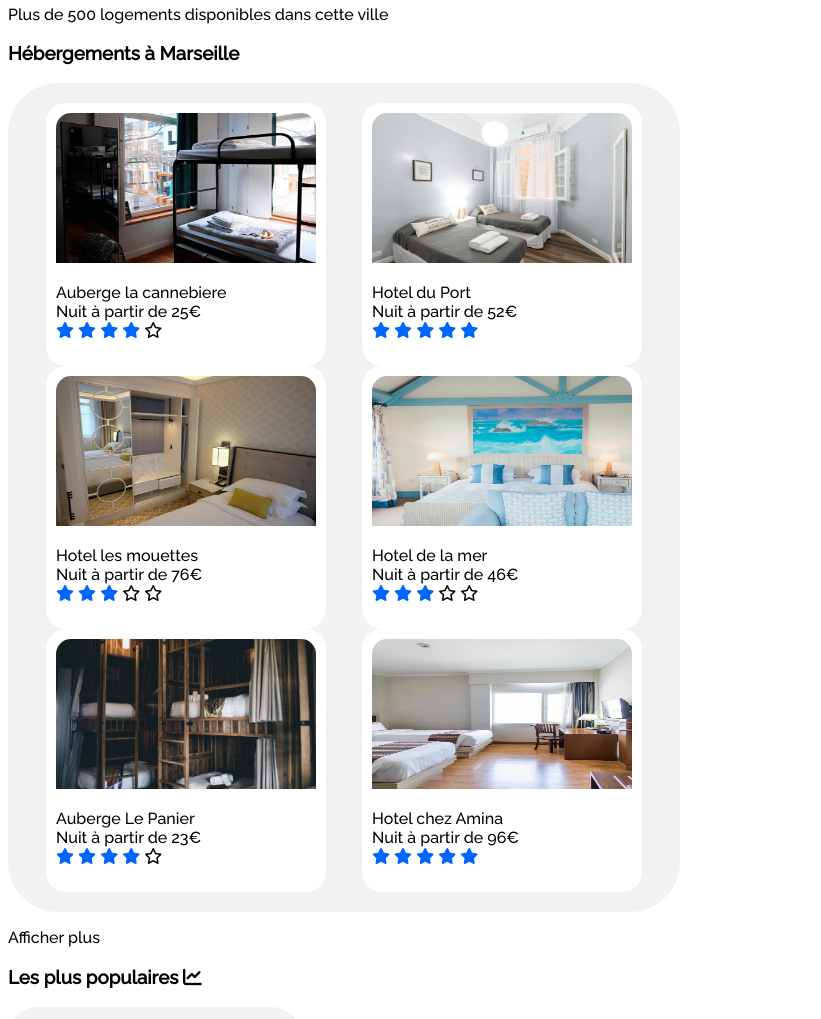
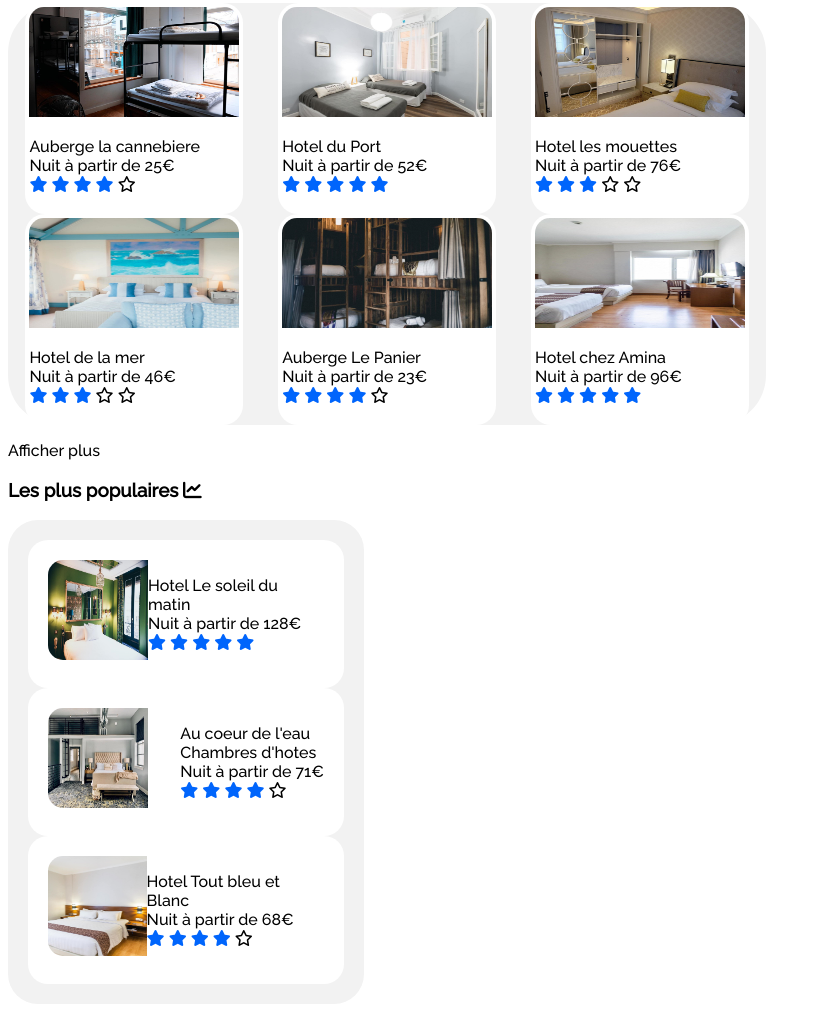
Before and after one commit to aissa-ba/AissataBa_2_19092020, a plain HTML site: page index.html in a window 1280 px wide. Shown: the part 447-1466 px from the top of the page, without its empty margins (0-821 px from the left). Drawn offline with Linux system fonts and the light colour scheme.

Commit message:
Sa avance

```diff
--- a/index.html
+++ b/index.html
@@ -14,7 +14,7 @@
         <!--debut header-->
         <div class="logoreservia">
             <img src="images/Logo_Reservia.png" alt="logo reservia" class="logo"/></div>
-        <nav>
+        <nav class="nav">
                 <!--ancres-->
                 <a href="#Hebergements_Marseille">Hébergements</a>
                 <a href="#Activites_Marseille">Activités</a>
@@ -41,7 +41,7 @@
             <h3 id="Hebergements_Marseille">Hébergements à Marseille</h3>
         <!--article t h3-->
             <div class="hebergements">
-                <div class="hbg1"><img src="images/la_cannebiere.jpeg" alt="Auberge la cannebiere" class="img">
+                <div class="hbg"><img src="images/la_cannebiere.jpeg" alt="Auberge la cannebiere" class="img">
                     <p>Auberge la cannebiere<br>
                     Nuit à partir de 25€<br>
                     <i class="fas fa-star"></i>
@@ -52,7 +52,7 @@
                 </div>
 
 
-                <div class="hbg2"><img src="images/hotel_du_port.jpeg" alt="Hotel du port" class="img">
+                <div class="hbg"><img src="images/hotel_du_port.jpeg" alt="Hotel du port" class="img">
                     <p>Hotel du Port<br>
                     Nuit à partir de 52€<br>
                     <i class="fas fa-star"></i>
@@ -63,7 +63,7 @@
                 </div>
 
 
-                <div class="hbg3"><img src="images/hotel_les_mouettes.jpeg" alt="Hotel les mouettes" class="img">
+                <div class="hbg"><img src="images/hotel_les_mouettes.jpeg" alt="Hotel les mouettes" class="img">
                     <p>Hotel les mouettes<br>
                     Nuit à partir de 76€<br>
                     <i class="fas fa-star"></i>
@@ -74,7 +74,7 @@
                 </div>
 
 
-                <div class="hbg4"><img src="images/Hotel_mer.jpeg" alt="Hotel de la mer" class="img">
+                <div class="hbg"><img src="images/Hotel_mer.jpeg" alt="Hotel de la mer" class="img">
                     <p>Hotel de la mer<br>
                     Nuit à partir de 46€<br>
                     <i class="fas fa-star"></i>
@@ -85,7 +85,7 @@
                 </div>
 
 
-                <div class="hbg5"><img src="images/auberge_le_panier.jpeg" alt="Auberge Le Panier" class="img">
+                <div class="hbg"><img src="images/auberge_le_panier.jpeg" alt="Auberge Le Panier" class="img">
                     <p>Auberge Le Panier<br>
                     Nuit à partir de 23€<br>
                     <i class="fas fa-star"></i>
@@ -96,7 +96,7 @@
                 </div>
 
 
-                <div class="hbg6"><img src="images/chez_amina.jpeg" alt="Hotel chez Amina" class="img">
+                <div class="hbg"><img src="images/chez_amina.jpeg" alt="Hotel chez Amina" class="img">
                     <p>Hotel chez Amina<br>
                     Nuit à partir de 96€<br>
                     <i class="fas fa-star"></i>
@@ -117,7 +117,7 @@
 
             <div class="populaires">
 
-                <div class="popu1"><img src="images/soleil_du_matin.jpeg" alt="Hotel Le soleil du matin" class="pop">
+                <div class="popu"><img src="images/soleil_du_matin.jpeg" alt="Hotel Le soleil du matin" class="pop">
                 <p>Hotel Le soleil du matin<br>
                     Nuit à partir de 128€<br>
                     <i class="fas fa-star"></i>
@@ -128,7 +128,7 @@
                 </div>
 
 
-                <div class="popu2"><img src="images/coeur_de_leau.jpeg" alt="Au coeur de l'eau Chambres d'hotes" class="pop">
+                <div class="popu"><img src="images/coeur_de_leau.jpeg" alt="Au coeur de l'eau Chambres d'hotes" class="pop">
                 <p>Au coeur de l'eau<br>
                     Chambres d'hotes<br>
                     Nuit à partir de 71€<br>
@@ -140,7 +140,7 @@
                 </div>
 
 
-                <div class="popu3"><img src="images/bleu_et_blanc.jpeg" alt="Hotel Toutbleu et Blanc" class="pop">
+                <div class="popu"><img src="images/bleu_et_blanc.jpeg" alt="Hotel Toutbleu et Blanc" class="pop">
                 <p>Hotel Tout bleu et Blanc<br>
                     Nuit à partir de 68€<br>
                     <i class="fas fa-star"></i>
@@ -191,7 +191,7 @@
     <footer>
         <!--debut footer-->
         <div id="plus">
-            <div class="titre1">
+            <div class="titre">
                 <h3>A propos</h3>
                 <ul>
                     <li>Fontionnement du site</li>
@@ -200,7 +200,7 @@
                 </ul>
             </div>
 
-            <div class="titre2">
+            <div class="titre">
                 <h3>Nos hébergements</h3>
                 <ul>
                     <li>Charte qualité</li>
@@ -209,7 +209,7 @@
             </div>
 
 
-            <div class="titre3">
+            <div class="titre">
                 <h3>Assistance</h3>
                 <ul>
                     <li>Centre d'aide</li>
--- a/style.css
+++ b/style.css
@@ -6,16 +6,39 @@
 {
     color: #0065FC;
 }
+.hbg
+{
+    background-color: white;
+    padding: 4px;
+    border-radius: 20px;
+}
+
+.header
+{
+
+}
+.logo
+{
+    width: 150px;
+    height: 100px;
+
+}
+.nav
+{
+    display: flex;
+    justify-content: flex-end;
+    width: 70%;
+    background-color: violet;
+}
 
 .main
 {
+    width: auto;
     display: flex;
-    width: 100%;
 }
 .section
 {
-    width: 70%;
-    background-color: darkslategrey;
+    width: auto;
 }
 
 .hebergements
@@ -23,58 +46,30 @@
     display: flex;
     justify-content: space-around;
     flex-wrap: wrap;
-    width: 50%;
-    padding: 20px;
+    width: 60%;
+    padding: auto;
     background-color: #F2F2F2;
     border-radius: 50px;
 }
-.hbg1{
-    background-color: white;
-    padding: 10px;
-    border-radius: 20px;
-}
-.hbg2
-{
-    background-color: white;
-    padding: 10px;
-    border-radius: 20px;
-}
-.hbg3{
-    background-color: white;
-    padding: 10px;
-    border-radius: 20px;
-}
-.hbg4{
-    background-color: white;
-    padding: 10px;
-    border-radius: 20px;
-}
-.hbg5{
-    background-color: white;
-    padding: 10px;
-    border-radius: 20px;
-}
-.hbg6{
-    background-color: white;
-    padding: 10px;
-    border-radius: 20px;
-}
+
+
 .img
 {
-    width: 260px;
-    height: 150px;
+    width: 210px;
+    height: 110px;
     border-top-left-radius: 15px;
     border-top-right-radius: 15px;
 }
 
 .aside
 {
-
+    display: flex;
+    width: auto;
 }
 .pop /* images section populaire*/
 {
     display: flex;
-    width: 150px;
+    width: 100px;
     height: 100px;
     border-bottom-left-radius: 15px;
     border-top-left-radius: 15px;
@@ -87,13 +82,15 @@
     display: flex;
     flex-direction: column;
     align-content: space-between;
-    width: 20%;
+    width: 25%;
     padding: 20px;
     background-color: #F2F2F2;
     border-radius: 30px;
 
 }
-.popu1 /*1er image des populaires*/
+
+
+.popu /*1er image des populaires*/
 {
     display: flex;
     justify-content: space-between;
@@ -101,20 +98,7 @@
     padding: 20px;
     border-radius: 20px;
 }
-.popu2{
-    display: flex;
-    justify-content: space-between;
-    background-color: white;
-    padding: 20px 20px 20px 20px;
-    border-radius: 20px;
-}
-.popu3{
-    display: flex;
-    justify-content: space-between;
-    background-color: white;
-    padding: 20px;
-    border-radius: 20px;
-}
+
 
 .activites
 {
@@ -178,14 +162,9 @@
 }
 
 
-.titre1{
+#plus
+{
     display: flex;
+    justify-content: space-around;
+    background-color:  #F2F2F2;
 }
-
-.titre2{
-    display: flex;
-}
-
-.titre3{
-    display: flex;
-}
```
